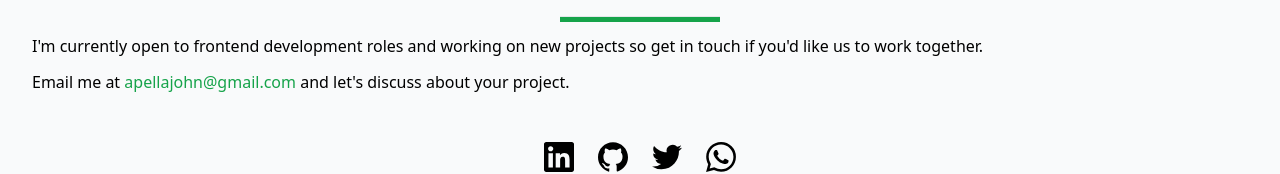
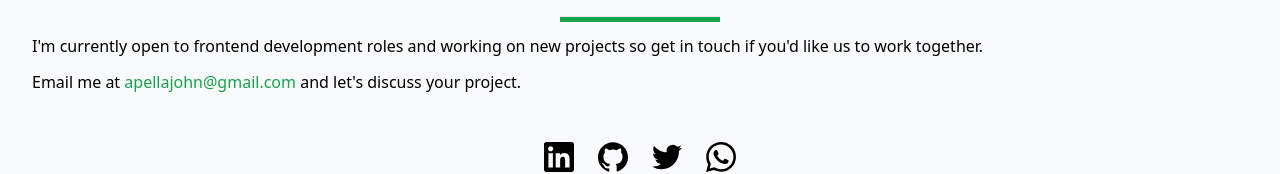
Before and after one commit to apella1/portfolio-website, a React (Vite) app: page / in a window 1280 px wide. Shown: the part 2525-2699 px from the top of the page. Built offline with nearby package versions, Linux system fonts and the light colour scheme.

Commit message:
Fix Contact text

```diff
--- a/src/components/contact/Contact.tsx
+++ b/src/components/contact/Contact.tsx
@@ -14,7 +14,7 @@ export default function Contact() {
         <a href="mailto:apellajohn@gmail.com" className="text-green-600">
           apellajohn@gmail.com
         </a>{" "}
-        and let's discuss about your project.
+        and let's discuss your project.
       </p>
     </div>
   );
```
